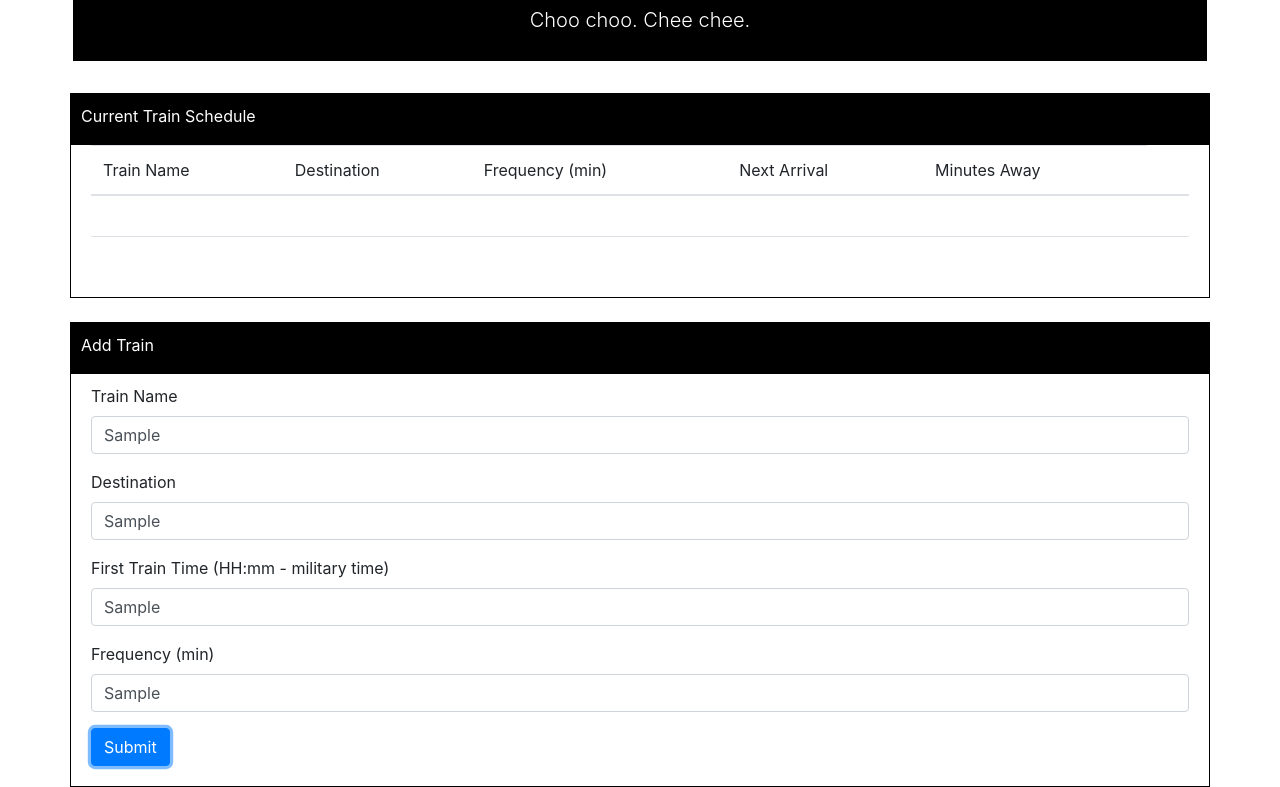
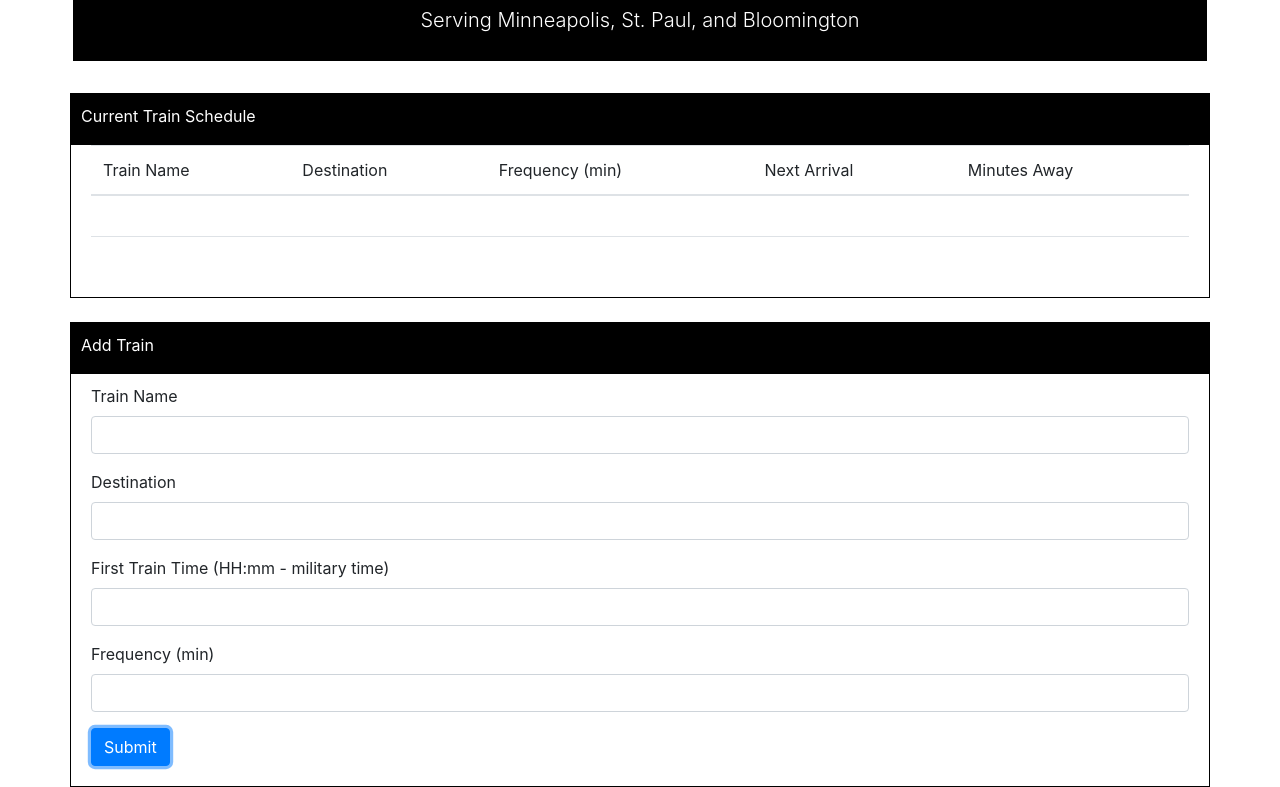
Before and after one commit to mattomjoe/Train-Scheduler, a plain HTML site: page index.html in a window 1280 px wide. Both pictures are taken after typing "Sample", "Sample", "Sample", "Sample" into the empty fields and a click on the button "Submit". Shown: the part 80-867 px from the top of the page. Drawn offline with nearby package versions, Linux system fonts and the light colour scheme; no server answers.

Commit message:
update html based on html validator, add firebase code for when data is added to database

```diff
--- a/index.html
+++ b/index.html
@@ -27,8 +27,8 @@
 <div class="container" id="header">
     <div class="jumbotron jumbotron-fluid">
         <div class="container">
-            <h1 class="display-4">Anytime is Train Time</h1>
-            <p class="lead">Choo choo. Chee chee.</p>
+            <h1 class="display-4">Light Rail Schedule</h1>
+            <p class="lead">Serving Minneapolis, St. Paul, and Bloomington</p>
         </div>
     </div>
 </div>
@@ -54,7 +54,6 @@
                 <td></td>
                 <td></td>
                 <td></td>
-                <td></td>
             </tr>
             </tbody>
         </table>
@@ -64,7 +63,6 @@
             <tbody>
             <tr>
                 <th scope="row"></th>
-                <td></td>
                 <td></td>
                 <td></td>
                 <td></td>
@@ -87,20 +85,19 @@
         <form>
             <div class="form-group">
                 <label for="train-name-input">Train Name</label>
-                <input class="form-control" id="train-name-input"></input>
+                <input class="form-control" id="train-name-input"><!--</input>-->
             </div>
             <div class="form-group">
                 <label for="destination-input">Destination</label>
-                <input class="form-control" id="destination-input"></input>
-                </select>
+                <input class="form-control" id="destination-input"><!--</input>-->
             </div>
             <div class="form-group">
                 <label for="first-train-time">First Train Time (HH:mm - military time)</label>
-                <input class="form-control" id="first-train-time"></input>
+                <input class="form-control" id="first-train-time"><!--</input>-->
             </div>
             <div class="form-group">
                 <label for="frequency-input">Frequency (min)</label>
-                <input class="form-control" id="frequency-input"></input>
+                <input class="form-control" id="frequency-input"><!--</input>-->
             </div>
             <button type="submit" class="btn btn-primary" id="submit-new-train">Submit</button>
         </form>
--- a/script.js
+++ b/script.js
@@ -16,14 +16,16 @@ $(document).ready(function () { // ALWAYS INCLUDE!!
   // Initialize Firebase
   firebase.initializeApp(firebaseConfig);
 
+  // Variable that provides reference to database
   var dataRef = firebase.database();
 
   // Initial values
   var trainName = "";
   var destination = "";
+  var firstTrainTime = "";
   var frequency = 0;
-  var nextArrival = 0;
-  var minutesAway = 0;
+  // var nextArrival = 0;
+  // var minutesAway = 0;
 
   // Capture Button Click
   $("#submit-new-train").on("click", function(event) {
@@ -31,22 +33,56 @@ $(document).ready(function () { // ALWAYS INCLUDE!!
 
     console.log("you clicked submit!");
 
-    // Store and retrieve most recent data added
-
+    // Captures the data entered by the user in the form
     var trainName = $("#train-name-input").val().trim();
     var destination = $("#destination-input").val().trim();
     var firstTrainTime = $("#first-train-time").val().trim();
     var frequency = $("#frequency-input").val().trim();
 
-    dataRef.ref().push({
+    var newTrain = {
         trainName: trainName,
         destination: destination,
+        firstTrainTime: firstTrainTime,
         frequency: frequency,
-        nextArrival: nextArrival,
-        minutesAway: minutesAway,
+        // nextArrival: nextArrival,
+        // minutesAway: minutesAway,
         dateAdded: firebase.database.ServerValue.TIMESTAMP
-    });
+    };
+
+    dataRef.ref().push(newTrain);
+
+    console.log(newTrain.trainName);
+    console.log(newTrain.destination);
+    console.log(newTrain.firstTrainTime);
+    console.log(newTrain.frequency);
+
+    alert("New train successfully added");
+
+    // Reset/zero-out form fields
+
+    $("#train-name-input").val("");
+    $("#destination-input").val("");
+    $("#first-train-time").val("");
+    $("#frequency-input").val("");
 
   });
 
+
+  /* database.ref().on("child_added", function(childSnapshot) {
+    console.log(childSnapshot.val());
+
+    var trainName = childSnapshot.val().trainName;
+    var destination = childSnapshot.val().destination;
+    var firstTrainTime = childSnapshot.val().firstTrainTime;
+    var frequency = childSnapshot.val().frequency;
+
+    console.log(trainName);
+    console.log(destination);
+    console.log(firstTrainTime);
+    console.log(frequency);
+
+
+
+  }); */
+
 });
```
